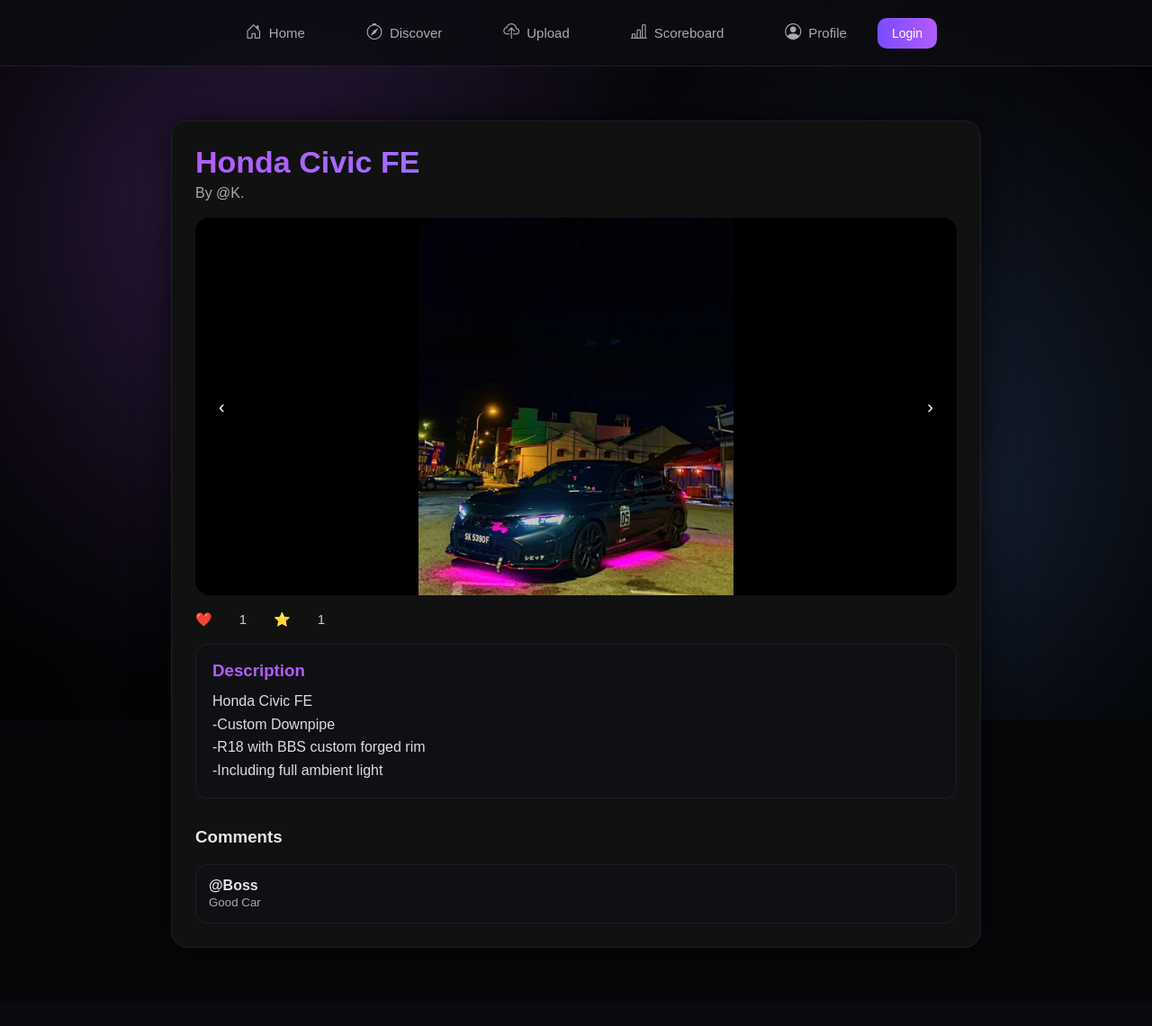
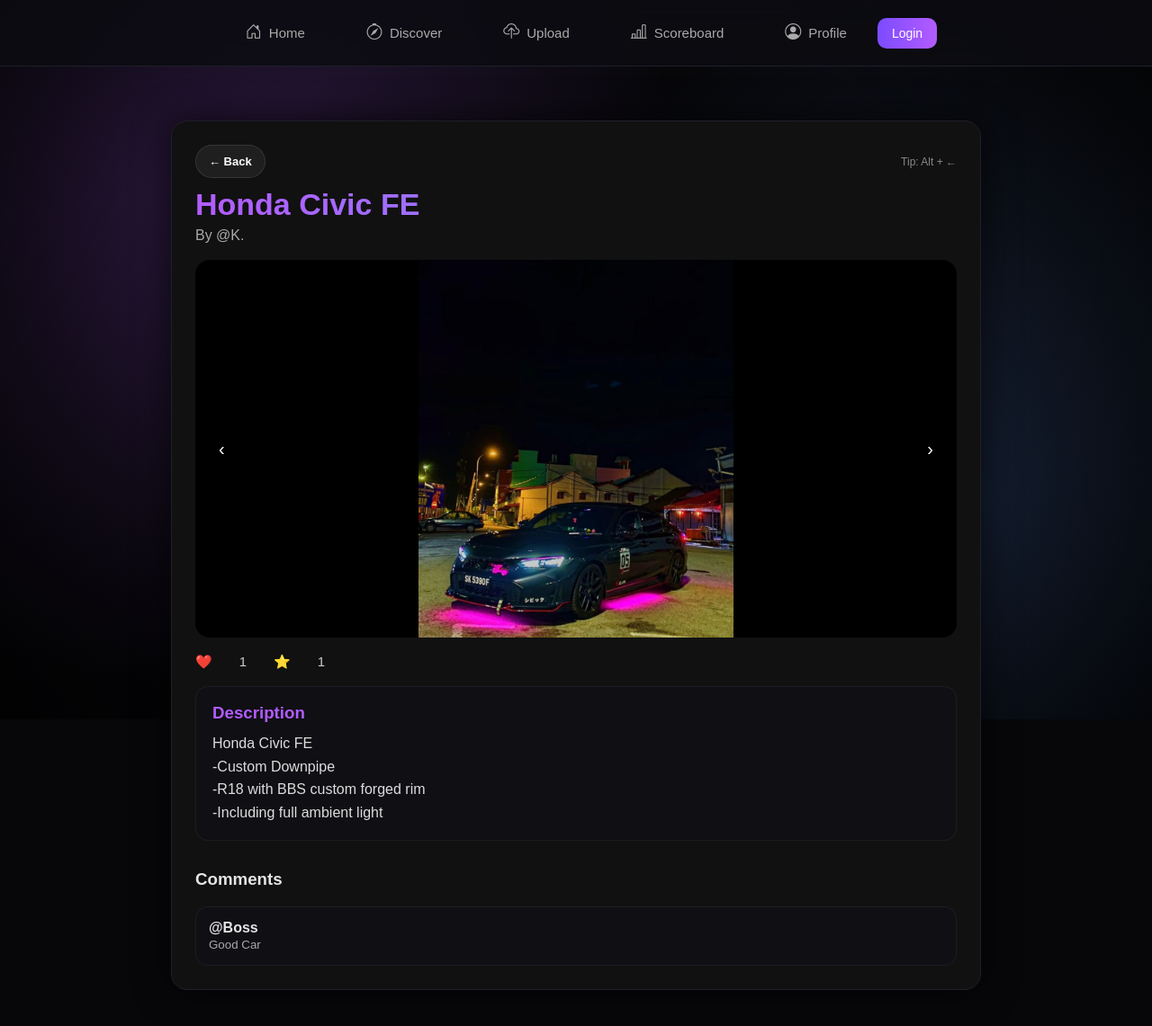
Before and after one commit to Pgl817/Car-Voting-System-With-Trend-Prediction, a PHP site: page /post.php?id=9 in a window 1280 px wide. Shown: the top 1141 px of the page at 90% size. Before the commit the page ends 1054 px from the top, so only its background shows below. Run offline with PHP 8.4, Linux system fonts and the light colour scheme; data comes from the database, SQL or seed files in the repository.

Commit message:
Update post.php

```diff
--- a/FYP/post.php
+++ b/FYP/post.php
@@ -108,6 +108,38 @@
     padding:26px;
     box-shadow:0 0 40px rgba(0,0,0,.7);
     border:1px solid #1f1f2a;
+}
+
+/* TOP ROW (Back button) */
+.top-row{
+    display:flex;
+    align-items:center;
+    justify-content:space-between;
+    gap:12px;
+    margin-bottom:10px;
+}
+.back-btn{
+    display:inline-flex;
+    align-items:center;
+    gap:10px;
+    padding:10px 14px;
+    border-radius:999px;
+    border:1px solid rgba(255,255,255,0.10);
+    background:rgba(255,255,255,0.06);
+    color:#fff;
+    cursor:pointer;
+    font-weight:700;
+    font-size:13px;
+    transition:.2s;
+}
+.back-btn:hover{
+    transform:translateY(-2px);
+    border-color: rgba(95,157,255,0.45);
+    box-shadow:0 0 18px rgba(95,157,255,0.18);
+}
+.back-hint{
+    color:#888;
+    font-size:12px;
 }
 
 .post-title {
@@ -351,6 +383,17 @@
         viewBox.style.display = "block";
     }
 }
+
+function goBack(){
+    if (window.history.length > 1) {
+        window.history.back();
+    } else {
+        window.location.href = "index.php";
+    }
+}
+document.addEventListener("keydown",(e)=>{
+    if (e.altKey && e.key === "ArrowLeft") goBack();
+});
 </script>
 </head>
 
@@ -360,6 +403,11 @@
 
 <div class="container">
 <div class="post-card">
+
+    <div class="top-row">
+        <button class="back-btn" type="button" onclick="goBack()">← Back</button>
+        <div class="back-hint">Tip: Alt + ←</div>
+    </div>
 
     <h1 class="post-title"><?= htmlspecialchars($post['car_name']) ?></h1>
     <div class="post-author">By @<?= htmlspecialchars($post['username']) ?></div>
```
